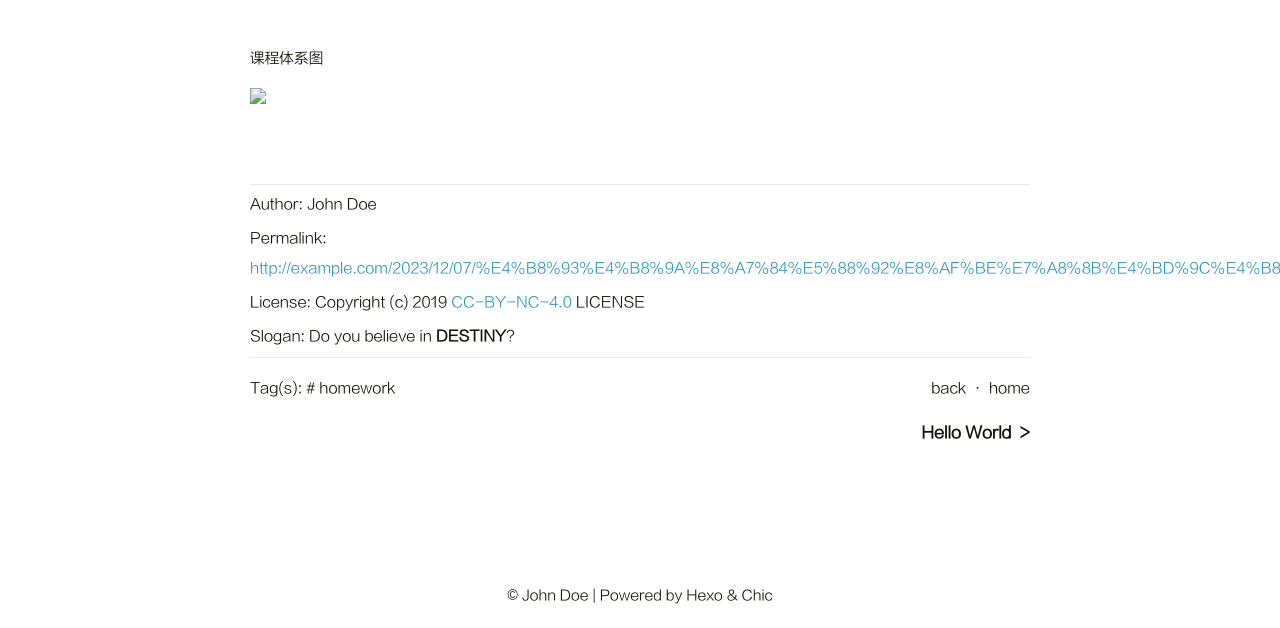
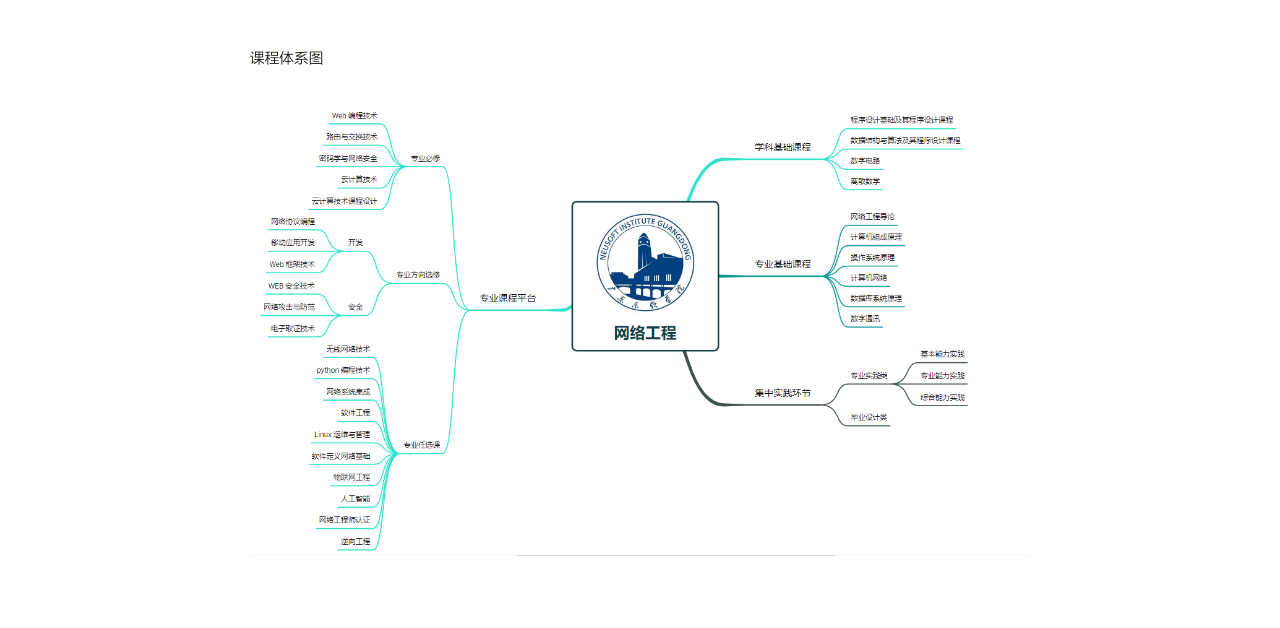
Before and after one commit to Nakdo2004/Nakdo2004.github.io, a plain HTML site: page 2023/12/07/专业规划课程作业/index.html in a window 1280 px wide. Shown: the part 172-800 px from the top of the page. Drawn offline with Linux system fonts and the light colour scheme.

Commit message:
Site updated: 2023-12-07 18:10:31

```diff
--- a/2023/12/07/专业规划课程作业/index.html
+++ b/2023/12/07/专业规划课程作业/index.html
@@ -150,7 +150,7 @@
 
         <div class="post-content">
             <p>课程体系图</p>
-<img src="/2023/12/07/%E4%B8%93%E4%B8%9A%E8%A7%84%E5%88%92%E8%AF%BE%E7%A8%8B%E4%BD%9C%E4%B8%9A/../img/1.jpg">
+<p><img src="/./../../images/1.png" alt="1"></p>
 
         </div>
 
```
Also changed, not shown: images/1.png (renamed from img/1.jpg).
